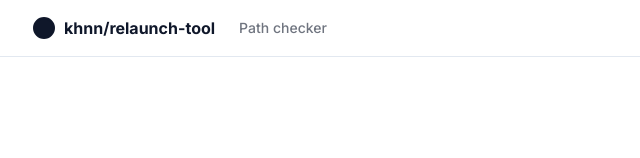
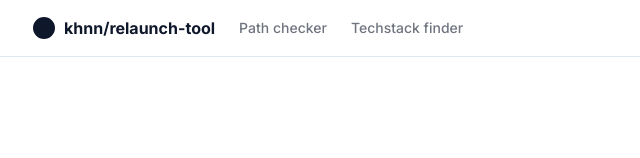
Before and after one commit to khnn/relaunch-tool, a Next.js app: page /path-checker in a window 1280 px wide. Shown: the top 158 px of the page, without its empty margins (0-640 px from the left). Built offline with nearby package versions, Linux system fonts and the light colour scheme.

Commit message:
new link

```diff
--- a/app/layout.tsx
+++ b/app/layout.tsx
@@ -44,6 +44,12 @@ export default function RootLayout({
                 >
                   Path checker
                 </Link>
+                <Link
+                  className="text-foreground/60 transition-colors hover:text-foreground/80"
+                  href="/techstack-finder"
+                >
+                  Techstack finder
+                </Link>
               </nav>
             </div>
           </div>
```
